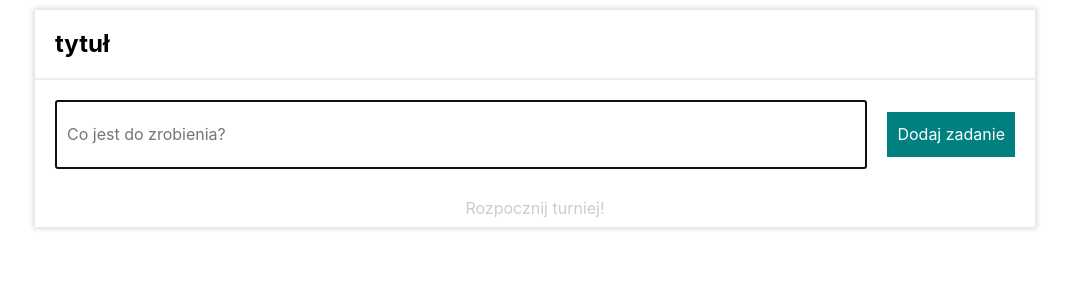
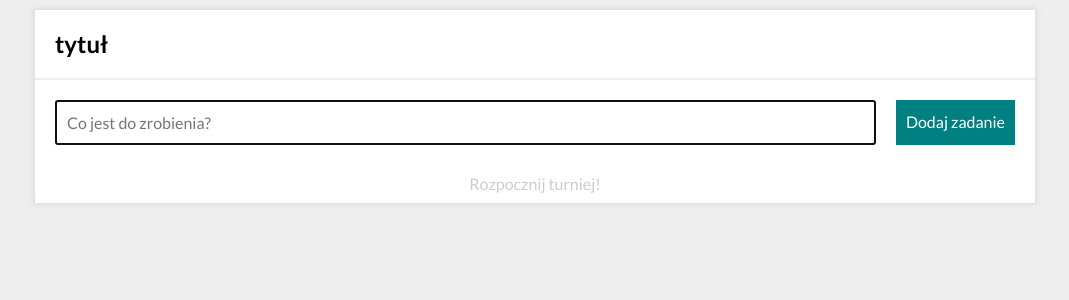
Before and after one commit to KalinaJakubowska/fifa-react, a React (Create React App) app: page / in a window 1280 px wide. Shown: the top 300 px of the page, without its empty margins (105-1174 px from the left). Built offline with nearby package versions, Linux system fonts and the light colour scheme.

Commit message:
styling body and html

```diff
--- a/src/index.css
+++ b/src/index.css
@@ -1,13 +1,18 @@
-body {
-  margin: 0;
-  font-family: -apple-system, BlinkMacSystemFont, 'Segoe UI', 'Roboto', 'Oxygen',
-    'Ubuntu', 'Cantarell', 'Fira Sans', 'Droid Sans', 'Helvetica Neue',
-    sans-serif;
-  -webkit-font-smoothing: antialiased;
-  -moz-osx-font-smoothing: grayscale;
+html {
+  box-sizing: border-box;
 }
 
-code {
-  font-family: source-code-pro, Menlo, Monaco, Consolas, 'Courier New',
-    monospace;
+*, ::before, ::after {
+  box-sizing: inherit;
 }
+
+body {
+  background-color: #eee;
+  font-family: 'lato', sans-serif;
+}
+
+@media (max-width: 767px) {
+  body {
+    padding: 10px;
+  }
+}
```
